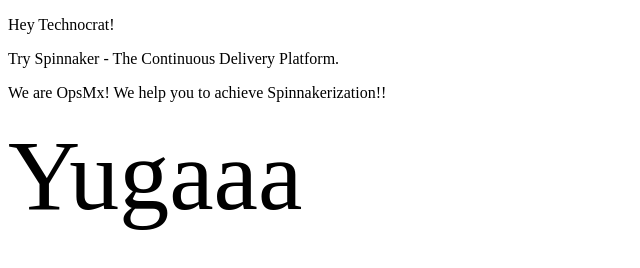
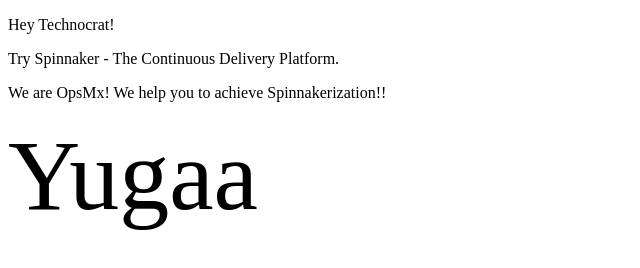
Before and after one commit to yugaa22/pubsubtest, a plain HTML site: page app/index.html in a window 1280 px wide. Shown: the whole page, without its empty margins (0-640 px from the left). Drawn offline with Linux system fonts and the light colour scheme.

Commit message:
Update index.html

```diff
--- a/app/index.html
+++ b/app/index.html
@@ -9,6 +9,6 @@
 
     <p>We are OpsMx! We help you to achieve Spinnakerization!!</p>
 
-    <p><font style="font-size:100px">Yugaaa</font></p>
+    <p><font style="font-size:100px">Yugaa</font></p>
 </body>
 </html>
```
